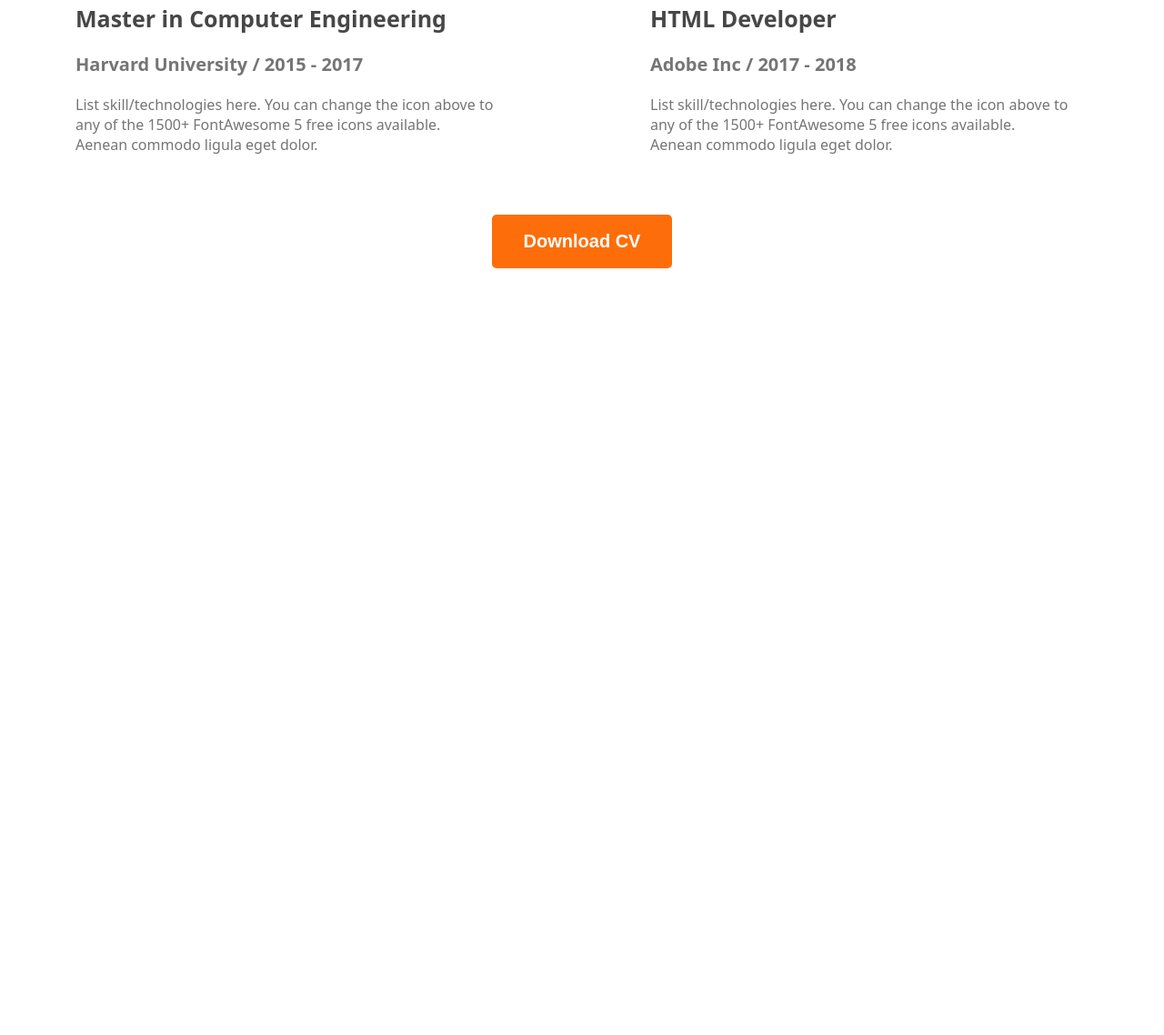
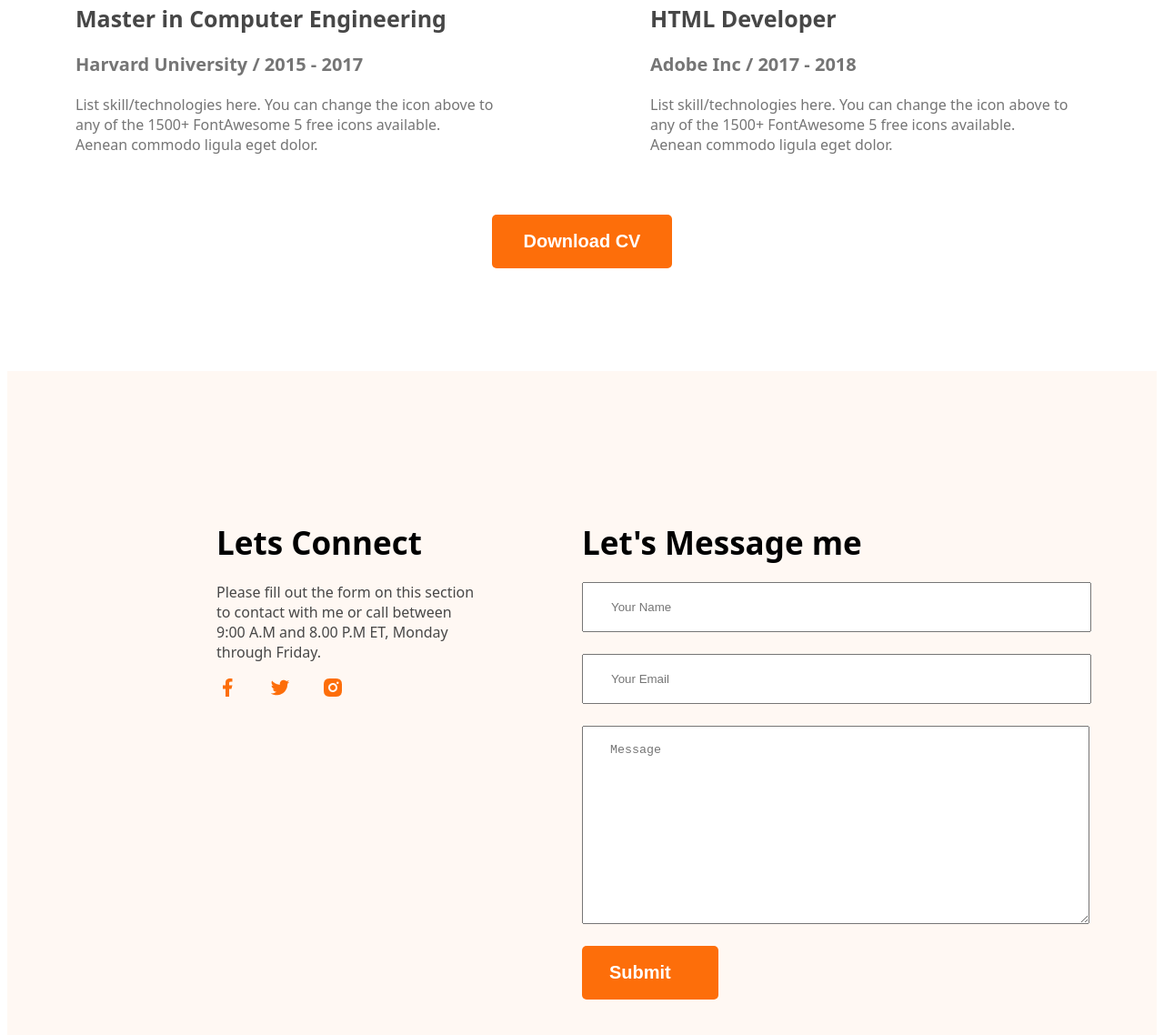
Before and after one commit to sadiajhumur04/web-developer-portfolio, a plain HTML site: page index.html in a window 1280 px wide. Shown: the part 3017-4155 px from the top of the page at 91% size. Before the commit the page ends 3320 px from the top, so only its background shows below. Drawn offline with Linux system fonts and the light colour scheme.

Commit message:
finished the footer

```diff
--- a/index.html
+++ b/index.html
@@ -140,8 +140,22 @@
         </section>
     </main>
     <footer>
-
+        <div class="footer-colum">
+            <h3 class="footer-colum-title">Lets Connect</h3>
+            <p class="footer-colum-description">Please fill out the form on this section to contact with me or call between 9:00 A.M and 8.00 P.M ET, Monday through Friday.</p>
+            <a href=""><img src="images/icons/facebook.png" alt=""></a>
+            <a href=""><img src="images/icons/twitter.png" alt=""></a>
+            <a href=""><img src="images/icons/insta.png" alt=""></a>
+        </div>
+        <div class="footer-colum">
+            <h3 class="footer-colum-title"> Let's Message me</h3>
+            <form class="contact">
+                <input type="text" placeholder="Your Name">
+                <input type="email" placeholder="Your Email" name="" id="">
+                <textarea placeholder="Message" name="" id="message"></textarea>
+                <input id="footer-btn" class="btn" type="submit" value="Submit">
+            </form>
+        </div>
     </footer>
 </body>
-
 </html>
--- a/styles/portfolio.css
+++ b/styles/portfolio.css
@@ -219,3 +219,48 @@ main>section{
    text-align: center;
    margin-top: 50px;
 }
+
+
+footer{
+    margin-top: 113px;
+    display: flex;
+    gap: 117px;
+    background-color:#FFF8F3;
+    padding: 130px 230px;
+}
+
+.footer-colum-description{
+    font-weight: 400;
+    color: #474747;
+    margin-top: 0px;
+}
+
+.footer-colum{
+    width: 50%;
+}
+
+.footer-colum-title{
+    font-weight: 700;
+    font-size: 35px;
+    margin-bottom: 20px;
+}
+
+footer a{
+    margin-right: 30px;
+    margin-top: 30px;
+}
+
+.contact input,textarea{
+    display: block;
+    margin-bottom: 24px;
+    width: 461px;
+    padding: 18px 65px 18px 30px;
+}
+
+#message{
+    height: 180px;
+}
+#footer-btn{
+    width: 150px;
+
+}
```
